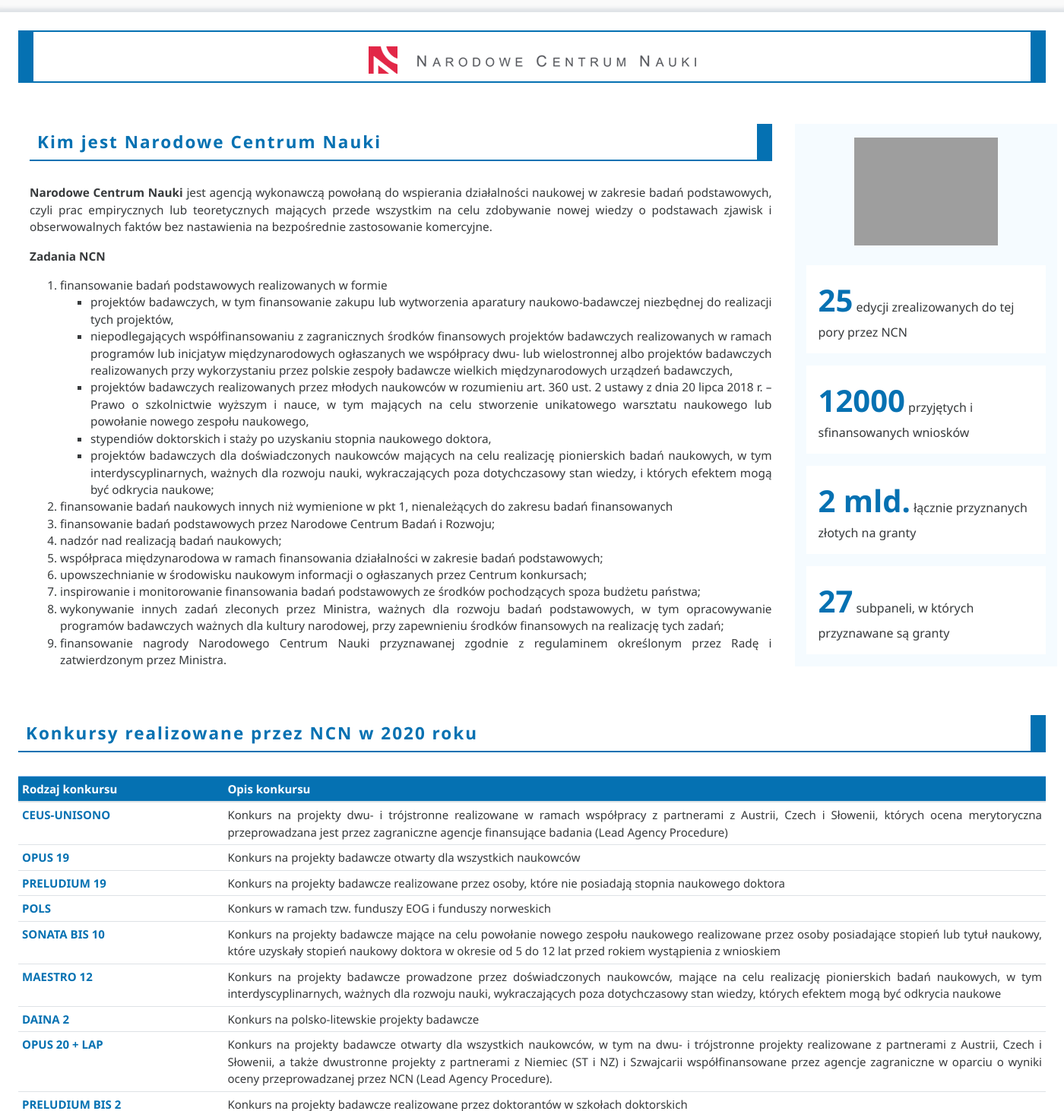
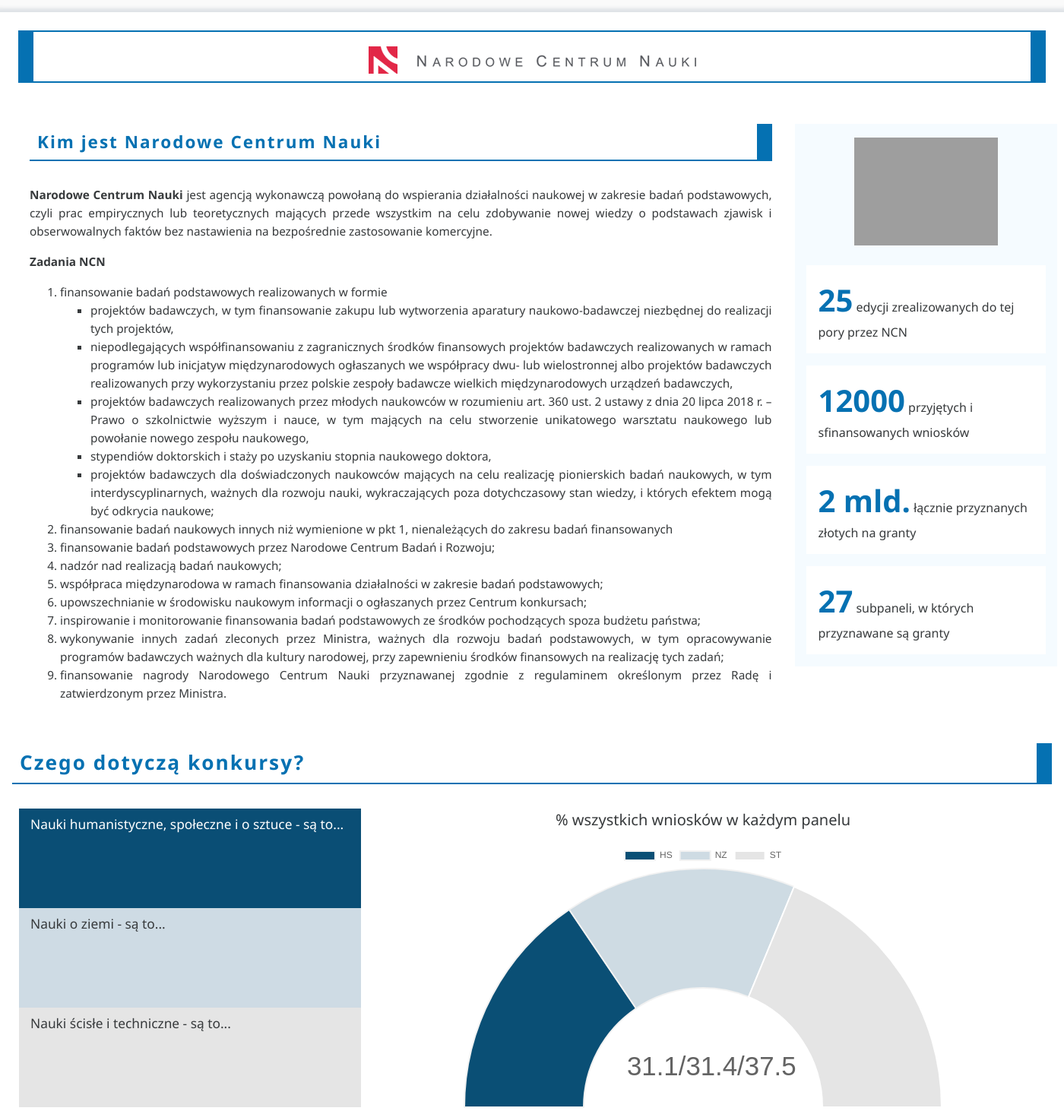
Before and after one commit to kolodziejczykjakub/ncn-grants, a Django app: page / in a window 1400 px wide. Shown: the top 1462 px of the page at 76% size. Run offline with Django 3.2, Linux system fonts and the light colour scheme; some libraries are stand-ins or nearby versions; grey boxes are pictures that could not be loaded.

Commit message:
Infographic improvements

```diff
--- a/webapp/ncn_webapp/main/templates/main/home.html
+++ b/webapp/ncn_webapp/main/templates/main/home.html
@@ -31,7 +31,7 @@
             </div>
         </div>
         <div class="row p-2">
-            <div class="col text-justify" style="font-size: 11.5pt; padding: 30px; line-height: 1.4rem;">
+            <div class="col text-justify" style="font-size: 11.5pt; padding: 30px; line-height: 1.5rem;">
                 <h4>Kim jest Narodowe Centrum Nauki</h4>
                 <br />
 
@@ -145,6 +145,29 @@
                 </div>
             </div>
         </div>
+        <h3>Czego dotyczą konkursy?</h3>
+        <div class="row p-4">
+            <div class="col-4" style="font-size: 13pt;">
+                <div class="row" style="height: 33.33%;">
+                    <div class="col-12 py-2" style="background: #0A4E75; color: #fff;">Nauki humanistyczne, społeczne i
+                        o
+                        sztuce - są to...</div>
+                </div>
+                <div class="row" style="height: 33.33%;">
+                    <div class="col-12 py-2" style="background: #CEDBE4;">Nauki o ziemi - są to...</div>
+                </div>
+                <div class="row" style="height: 33.33%;">
+                    <div class="col-12 py-2" style="background: #E5E5E5;">Nauki ścisłe i techniczne - są to...</div>
+                </div>
+            </div>
+            <div class="col-8">
+                <div class="text-center mb-3" style="font-size: 15pt;">% wszystkich wniosków w każdym panelu</div>
+                <div style="position: relative; max-width: 80%; max-height: 100%; margin: auto;">
+                    <canvas id="myChart4"></canvas>
+                </div>
+                <script> Chart.pluginService.register({ beforeDraw: function (chart) { var width = chart.chart.width, height = chart.chart.height, ctx = chart.chart.ctx; ctx.restore(); var fontSize = (height / 150).toFixed(2); ctx.font = fontSize + "em sans-serif"; ctx.textBaseline = "middle"; var text = chart.config.options.elements.center.text, textX = Math.round((width - 0.9 * ctx.measureText(text).width) / 2), textY = 0.85 * height; ctx.fillStyle = '#636363'; ctx.fillText(text, textX, textY); ctx.save(); } }); var data = { labels: ['HS', "NZ", "ST"], datasets: [{ data: [23.652, 23.928, 28.579], backgroundColor: ['#0a4f75', '#CEDBE3'], hoverBackgroundColor: ['#0a4f75', '#CEDBE3'], borderColor: ['#f2f2f2', '#f2f2f2'], borderWidth: [2] }] }; var ctx = document.getElementById("myChart4").getContext("2d"); var myDoughnutChart = new Chart(ctx, { type: 'doughnut', data: data, options: { plugins: { deferred: { xOffset: '50%', yOffset: '50%', delay: 500 } }, elements: { center: { text: "31.1/31.4/37.5" } }, legend: { display: true }, rotation: 1 * Math.PI, circumference: 1 * Math.PI, tooltips: { enabled: false }, hover: { mode: null }, }, }); </script>
+            </div>
+        </div>
         <div class="row p-2">
             <div class="col-12">
                 <h4>Konkursy realizowane przez NCN w 2020 roku</h4><br />
@@ -234,6 +257,7 @@
                 </table>
             </div>
         </div>
+
         <div class="row px-2 py-0">
             <div class="col-6">
                 <h4>Jeśli zastanawiasz się...</h4>
@@ -261,6 +285,7 @@
                 </p>
             </div>
         </div>
+
         <div class="row p-2">
             <div class="col-6">
                 <img width="100%" src="{% static 'main/assets/plots/horizontalbarchart-konkursy.png' %}" />
@@ -312,28 +337,6 @@
             </div>
         </div>
         <hr />
-        <div class="row p-4">
-            <div class="col-4" style="font-size: 13pt;">
-                <div class="row" style="height: 33.33%;">
-                    <div class="col-12 py-2" style="background: #0A4E75; color: #fff;">Nauki humanistyczne, społeczne i
-                        o
-                        sztuce - są to...</div>
-                </div>
-                <div class="row" style="height: 33.33%;">
-                    <div class="col-12 py-2" style="background: #CEDBE4;">Nauki o ziemi - są to...</div>
-                </div>
-                <div class="row" style="height: 33.33%;">
-                    <div class="col-12 py-2" style="background: #E5E5E5;">Nauki ścisłe i techniczne - są to...</div>
-                </div>
-            </div>
-            <div class="col-8">
-                <div class="text-center mb-3" style="font-size: 17pt;">% przyjętych wniosków w każdym panelu</div>
-                <div style="position: relative; max-width: 80%; max-height: 100%; margin: auto;">
-                    <canvas id="myChart4"></canvas>
-                </div>
-                <script> Chart.pluginService.register({ beforeDraw: function (chart) { var width = chart.chart.width, height = chart.chart.height, ctx = chart.chart.ctx; ctx.restore(); var fontSize = (height / 150).toFixed(2); ctx.font = fontSize + "em sans-serif"; ctx.textBaseline = "middle"; var text = chart.config.options.elements.center.text, textX = Math.round((width - 0.9 * ctx.measureText(text).width) / 2), textY = 0.85 * height; ctx.fillStyle = '#636363'; ctx.fillText(text, textX, textY); ctx.save(); } }); var data = { labels: ['HS', "NZ", "ST"], datasets: [{ data: [18.8, 20.5, 22.5], backgroundColor: ['#0a4f75', '#CEDBE3'], hoverBackgroundColor: ['#0a4f75', '#CEDBE3'], borderColor: ['#f2f2f2', '#f2f2f2'], borderWidth: [2] }] }; var ctx = document.getElementById("myChart4").getContext("2d"); var myDoughnutChart = new Chart(ctx, { type: 'doughnut', data: data, options: { plugins: { deferred: { xOffset: '50%', yOffset: '50%', delay: 500 } }, elements: { center: { text: "18.8/20.5/22.5" } }, legend: { display: true }, rotation: 1 * Math.PI, circumference: 1 * Math.PI, tooltips: { enabled: false }, hover: { mode: null }, }, }); </script>
-            </div>
-        </div>
         <div class="row p-2">
             <div class="col-12">
                 <h3 class="text-center">Etapy oceny wniosku</h3>
```
